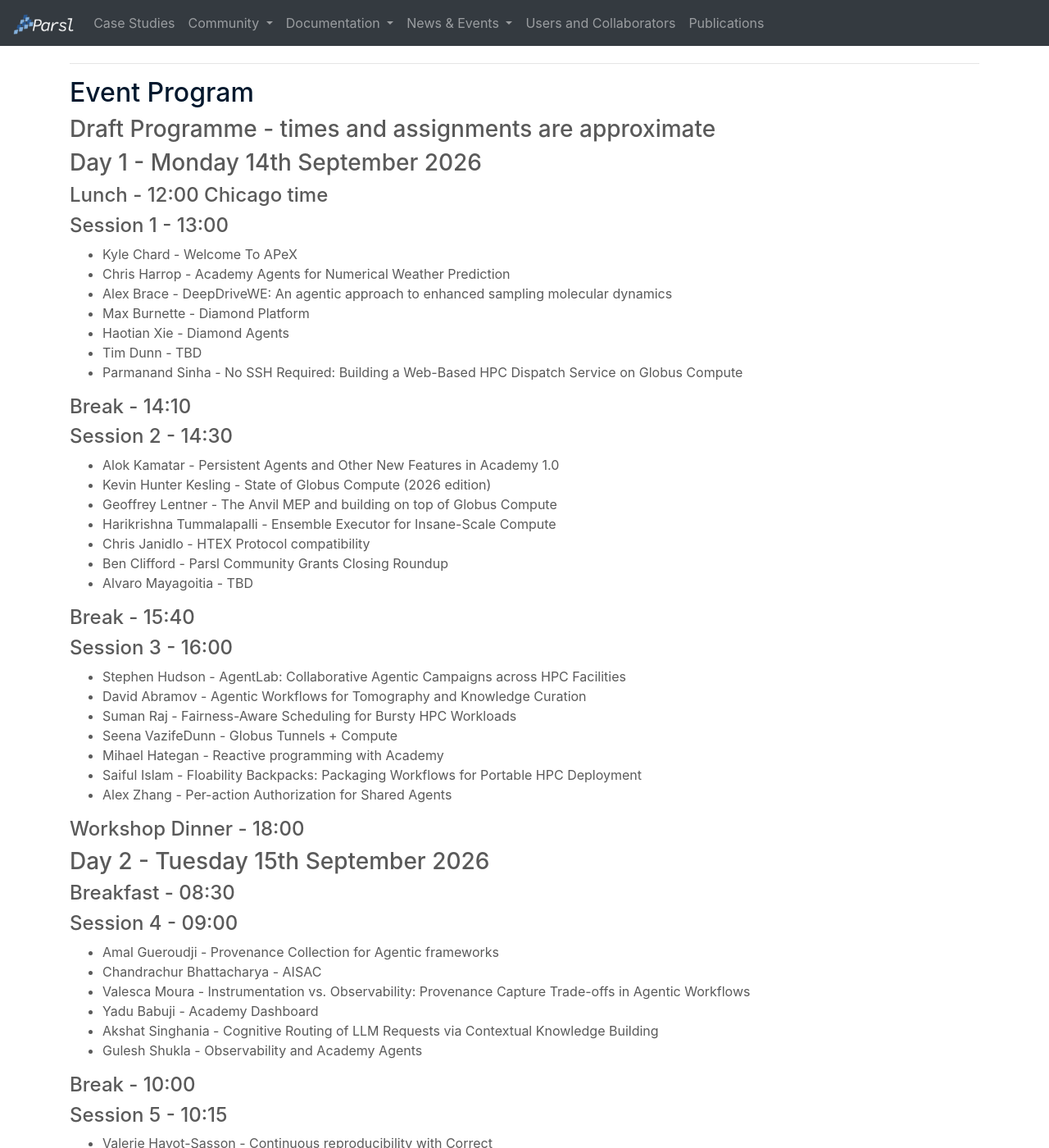
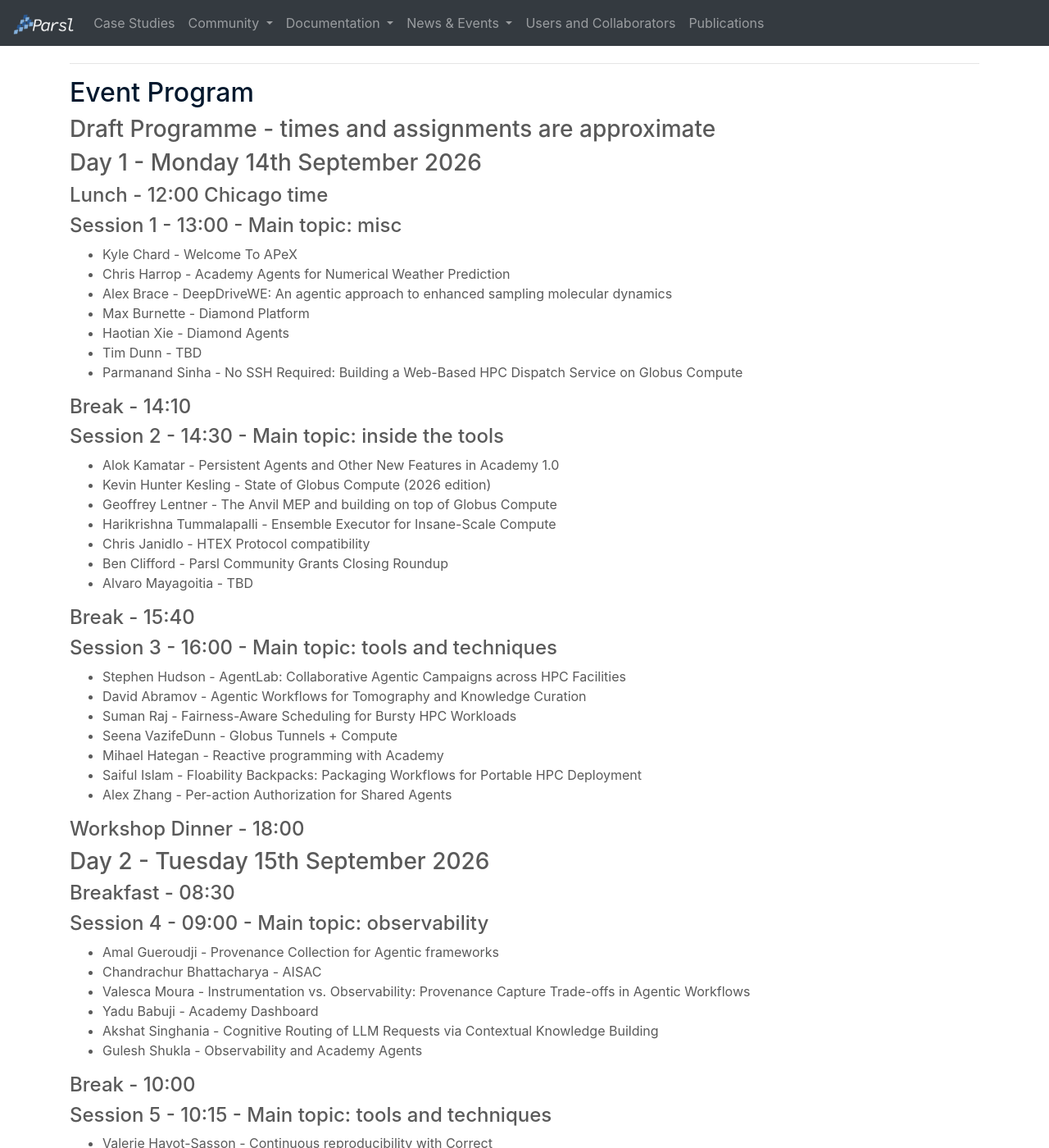
Before and after one commit to Parsl/parsl.github.io, a Jekyll site: the page built from parslfest/apex2026.html, in a window 1280 px wide and 1400 px high, scrolled down 502 px. Shown: the whole window at 82% size. Built offline with Jekyll 4.4.1, drawn with Linux system fonts in a browser that asks for light colours; some of the changed text lies outside the part shown.

Commit message:
Add main topics

```diff
--- a/parslfest/apex2026.html
+++ b/parslfest/apex2026.html
@@ -61,7 +61,7 @@
 
 <h4>Lunch - 12:00 Chicago time</h4>
 
-<h4>Session 1 - 13:00</h4>
+<h4>Session 1 - 13:00 - Main topic: misc</h4>
 <ul>
 <li>Kyle Chard - Welcome To APeX  </li>
 <li>Chris Harrop - Academy Agents for Numerical Weather Prediction </li>
@@ -74,7 +74,7 @@
 
 <h4>Break - 14:10</h4>
 
-<h4>Session 2 - 14:30</h4>
+<h4>Session 2 - 14:30 - Main topic: inside the tools</h4>
 <ul>
 <li>Alok Kamatar - Persistent Agents and Other New Features in Academy 1.0   </li>
 <li>Kevin Hunter Kesling - State of Globus Compute (2026 edition)  </li>
@@ -87,7 +87,7 @@
 
 <h4>Break - 15:40</h4>
 
-<h4>Session 3 - 16:00</h4>
+<h4>Session 3 - 16:00 - Main topic: tools and techniques</h4>
 <ul>
 <li>Stephen Hudson - AgentLab: Collaborative Agentic Campaigns across HPC Facilities  </li>
 <li>David Abramov - Agentic Workflows for Tomography and Knowledge Curation   </li>
@@ -105,7 +105,7 @@
 
 <h4>Breakfast - 08:30</h4>
 
-<h4>Session 4 - 09:00</h4>
+<h4>Session 4 - 09:00 - Main topic: observability</h4>
 <ul>
 <li>Amal Gueroudji - Provenance Collection for Agentic frameworks   </li>
 <li>Chandrachur Bhattacharya - AISAC   </li>
@@ -117,7 +117,7 @@
 
 <h4>Break - 10:00</h4>
 
-<h4>Session 5 - 10:15</h4>
+<h4>Session 5 - 10:15 - Main topic: tools and techniques</h4>
 <ul>
 <li>Valerie Hayot-Sasson - Continuous reproducibility with Correct   </li>
 <li>Mike Tynes - Distributed on-the-fly Training of Neural Network Potentials with Parsl, Globus Compute, and Academy   </li>
@@ -129,7 +129,7 @@
 
 <h4>Break - 11:15</h4>
 
-<h4>Session 6 - 11:30</h4>
+<h4>Session 6 - 11:30 - Main topic: Science</h4>
 <ul>
 <li>Ben Clifford - Formal methods for Parsl block shutdown  </li>
 <li>Daniel Rosendo - An Agentic AI Framework to Accelerate Scientific Discovery in Plant Phenotyping   </li>
```
